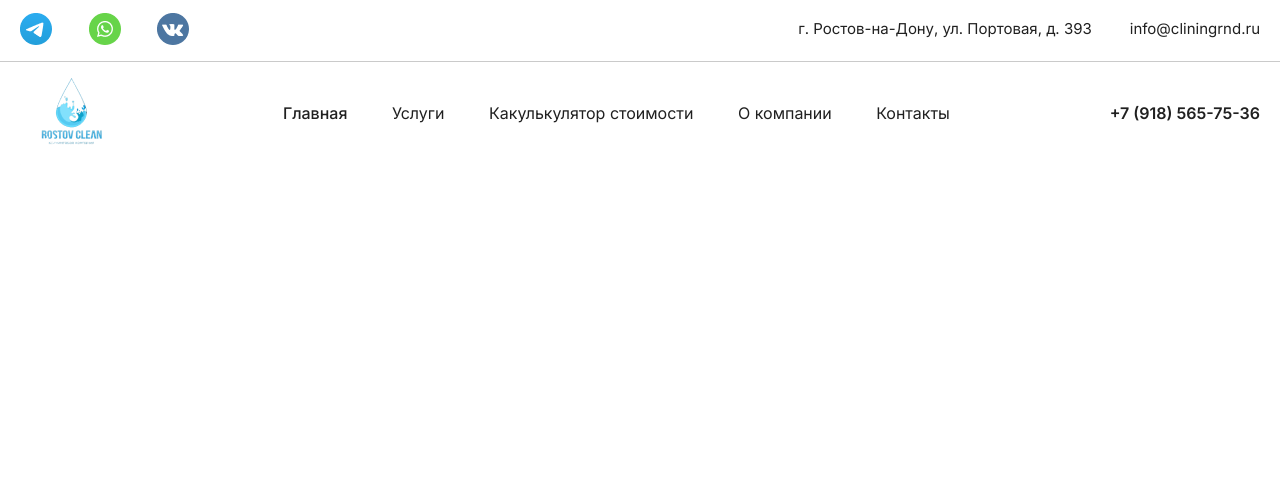
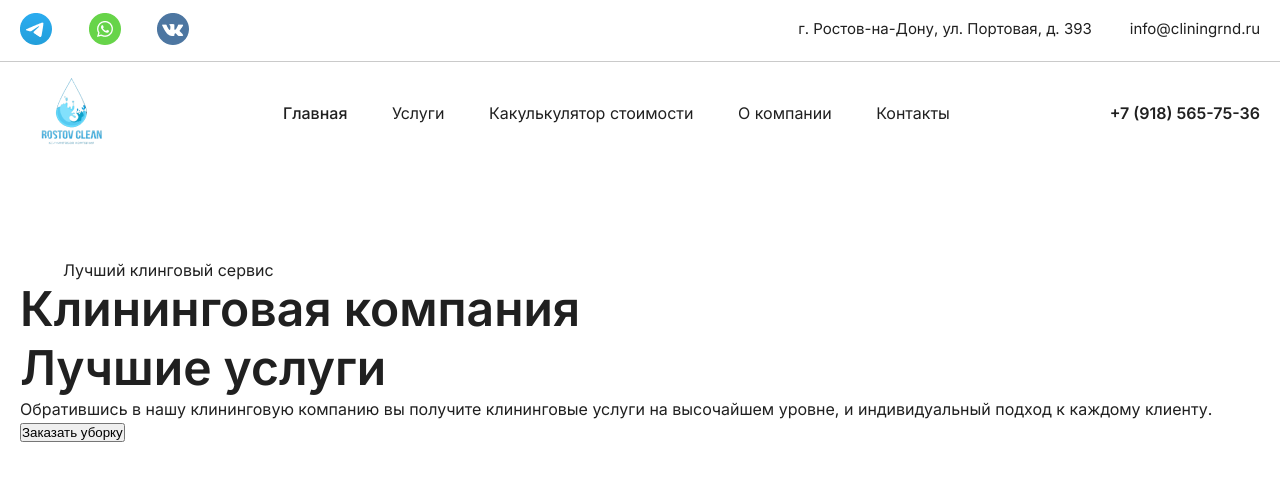
Before and after one commit to 0tohik0/cleaning, a plain HTML site: page index.html in a window 1280 px wide. Drawn offline with Linux system fonts and the light colour scheme.

Commit message:
feat: add promo

```diff
--- a/css/style.css
+++ b/css/style.css
@@ -23,6 +23,27 @@ a {
     display: flex;
     justify-content: space-between;
     text-align: center;
+}
+.title {
+    font-weight: 600;
+    font-size: 48px;
+    line-height: 122.02%;
+}
+.desc {
+    line-height: 24px;
+}
+.inscript {
+    position: relative;
+    line-height: 19px;
+    margin-bottom: 24px;
+    padding-left: 43px;
+}
+.inscript::before {
+    content: '';
+    position: relative;
+    width: 30px;
+    height: 1px;
+    background-color: #4A72FF;
 }
 
 /* info */
@@ -81,3 +102,8 @@ a {
 .header-call__item {
     font-weight: 600;
 }
+
+/* promo */
+.promo-block {
+    margin-top: 91px;
+}
--- a/index.html
+++ b/index.html
@@ -52,6 +52,17 @@
         </div>
     </header>
     <!-- /.header -->
+    <div class="promo">
+        <div class="container">
+            <div class="promo-block">
+                <span class="promo-block__inscript inscript">Лучший клинговый сервис</span>
+                <h1 class="promo-block__title title">Клининговая компания <br>Лучшие услуги</h1>
+                <p class="promo-block__desc desc">Обратившись в нашу клининговую компанию вы получите клининговые услуги на высочайшем уровне, и индивидуальный подход к каждому клиенту.</p>
+                <button class="promo-block__button button">Заказать уборку</button>
+            </div>
+        </div>
+    </div>
+    <!-- /.promo -->
 
 </body>
 </html>
```
